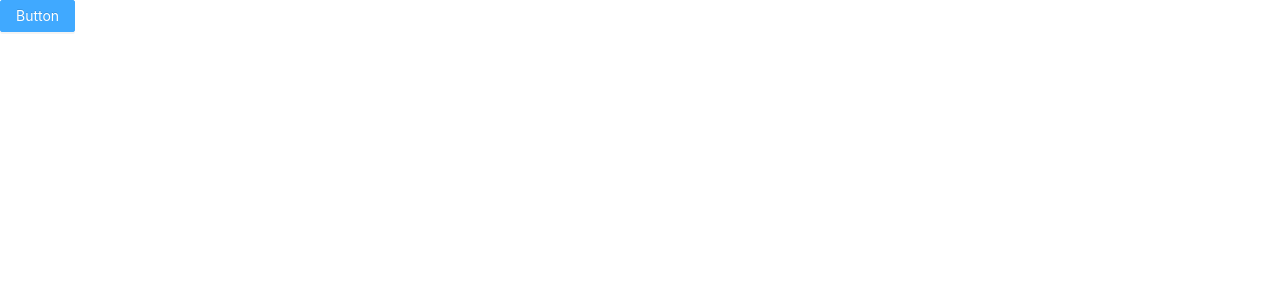
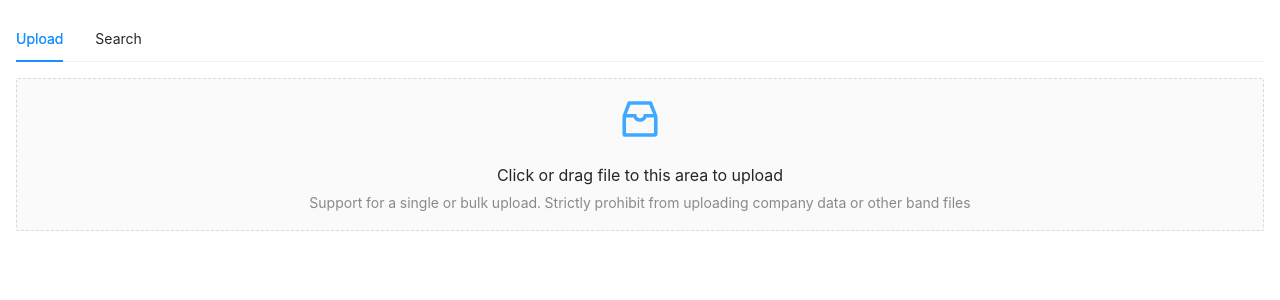
Before and after one commit to japancv/mercury-demo, a React (Create React App) app: page / in a window 1280 px wide. Shown: the top 300 px of the page. Built offline with nearby package versions, Linux system fonts and the light colour scheme.

Commit message:
feat: basic app layout

```diff
--- a/src/App.tsx
+++ b/src/App.tsx
@@ -1,10 +1,20 @@
-import React from 'react';
-import { Button } from 'antd';
+import { Tabs } from 'antd';
+import Upload from './components/Upload';
+import Search from './components/Search';
 import './App.css';
 
+const { TabPane } = Tabs;
+
 const App = () => (
-  <div className="App">
-    <Button type="primary">Button</Button>
+  <div className="container mx-auto p-4">
+    <Tabs defaultActiveKey="1">
+      <TabPane tab="Upload" key="1">
+        <Upload />
+      </TabPane>
+      <TabPane tab="Search" key="2">
+        <Search />
+      </TabPane>
+    </Tabs>
   </div>
 );
 
--- /dev/null
+++ b/src/components/Search.tsx
@@ -0,0 +1,12 @@
+import { Image } from 'antd';
+
+const Search = () => {
+  return (
+    <Image
+      width={200}
+      src="https://zos.alipayobjects.com/rmsportal/jkjgkEfvpUPVyRjUImniVslZfWPnJuuZ.png"
+    />
+  );
+};
+
+export default Search;
--- /dev/null
+++ b/src/components/Upload.tsx
@@ -0,0 +1,39 @@
+import { Upload, message, UploadProps } from 'antd';
+import { InboxOutlined } from '@ant-design/icons';
+
+const { Dragger } = Upload;
+
+const props: UploadProps = {
+  name: 'file',
+  multiple: true,
+  action: 'https://www.mocky.io/v2/5cc8019d300000980a055e76',
+  onChange(info) {
+    const { status } = info.file;
+    if (status !== 'uploading') {
+      console.log(info.file, info.fileList);
+    }
+    if (status === 'done') {
+      message.success(`${info.file.name} file uploaded successfully.`);
+    } else if (status === 'error') {
+      message.error(`${info.file.name} file upload failed.`);
+    }
+  },
+  onDrop(e) {
+    console.log('Dropped files', e.dataTransfer.files);
+  },
+};
+
+const UploadImage = () => (
+  <Dragger {...props}>
+    <p className="ant-upload-drag-icon">
+      <InboxOutlined />
+    </p>
+    <p className="ant-upload-text">Click or drag file to this area to upload</p>
+    <p className="ant-upload-hint">
+      Support for a single or bulk upload. Strictly prohibit from uploading
+      company data or other band files
+    </p>
+  </Dragger>
+);
+
+export default UploadImage;
```
